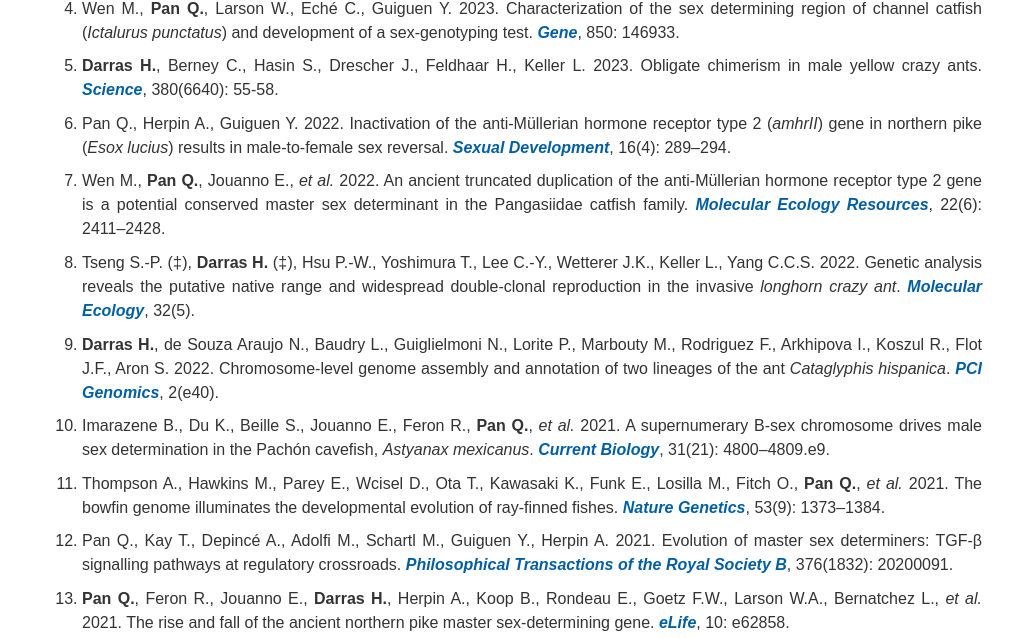
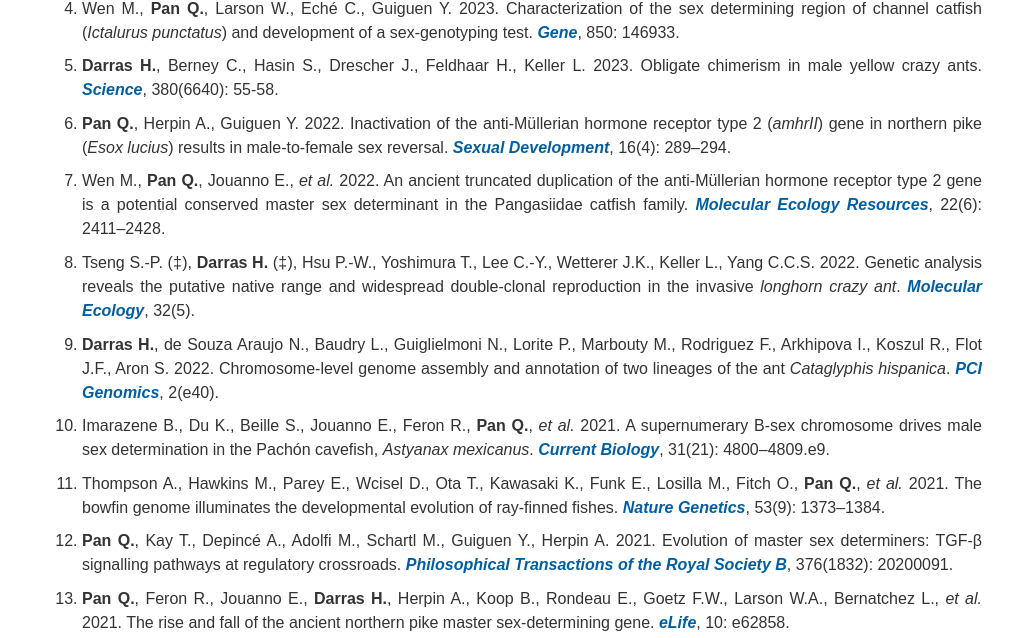
Before and after one commit to lab-darras/lab-darras.github.io, a Jekyll site: the page built from publications.md, in a window 1280 px wide and 900 px high, scrolled down 244 px. Shown: the part 145-783 px from the top of the window, without its empty margins (128-1142 px from the left). Built offline with Jekyll 4.4.1, drawn with Linux system fonts in a browser that asks for light colours; part of the change alters nothing that is shown.

Commit message:
Update publications.md

```diff
--- a/publications.md
+++ b/publications.md
@@ -6,9 +6,9 @@ title: Publications
 ## Publications
 
 <div id="pub-filter" style="margin-bottom:1.5rem; text-align:center;">
-  <button class="active" onclick="filterPubs('all', this)">All Publications</button>
-  <button onclick="filterPubs('pan', this)">Pan Lab</button>
-  <button onclick="filterPubs('darras', this)">Darras Lab</button>
+  <button data-filter="all">All Publications</button>
+  <button data-filter="pan">Pan Lab</button>
+  <button data-filter="darras">Darras Lab</button>
 </div>
 
 <ol id="pub-list">
@@ -22,7 +22,7 @@ title: Publications
   <li class="pub" data-author="darras"><span class="author">Darras H.</span>, Berney C., Hasin S., Drescher J., Feldhaar H., Keller L. 2023. Obligate chimerism in male yellow crazy ants. <span class="journal">Science</span>, 380(6640): 55-58.</li>
 
   <!-- 2022 -->
-  <li class="pub" data-author="pan">Pan Q., Herpin A., Guiguen Y. 2022. Inactivation of the anti-Müllerian hormone receptor type 2 (<em>amhrII</em>) gene in northern pike (<em>Esox lucius</em>) results in male-to-female sex reversal. <span class="journal">Sexual Development</span>, 16(4): 289–294.</li>
+  <li class="pub" data-author="pan"><span class="author">Pan Q.</span>, Herpin A., Guiguen Y. 2022. Inactivation of the anti-Müllerian hormone receptor type 2 (<em>amhrII</em>) gene in northern pike (<em>Esox lucius</em>) results in male-to-female sex reversal. <span class="journal">Sexual Development</span>, 16(4): 289–294.</li>
   <li class="pub" data-author="pan">Wen M., <span class="author">Pan Q.</span>, Jouanno E., <em>et al.</em> 2022. An ancient truncated duplication of the anti-Müllerian hormone receptor type 2 gene is a potential conserved master sex determinant in the Pangasiidae catfish family. <span class="journal">Molecular Ecology Resources</span>, 22(6): 2411–2428.</li>
   <li class="pub" data-author="darras">Tseng S.-P. (‡), <span class="author">Darras H.</span> (‡), Hsu P.-W., Yoshimura T., Lee C.-Y., Wetterer J.K., Keller L., Yang C.C.S. 2022. Genetic analysis reveals the putative native range and widespread double-clonal reproduction in the invasive <em>longhorn crazy ant</em>. <span class="journal">Molecular Ecology</span>, 32(5).</li>
   <li class="pub" data-author="darras"><span class="author">Darras H.</span>, de Souza Araujo N., Baudry L., Guiglielmoni N., Lorite P., Marbouty M., Rodriguez F., Arkhipova I., Koszul R., Flot J.F., Aron S. 2022. Chromosome-level genome assembly and annotation of two lineages of the ant <em>Cataglyphis hispanica</em>. <span class="journal">PCI Genomics</span>, 2(e40).</li>
@@ -30,7 +30,7 @@ title: Publications
   <!-- 2021 -->
   <li class="pub" data-author="pan">Imarazene B., Du K., Beille S., Jouanno E., Feron R., <span class="author">Pan Q.</span>, <em>et al.</em> 2021. A supernumerary B-sex chromosome drives male sex determination in the Pachón cavefish, <em>Astyanax mexicanus</em>. <span class="journal">Current Biology</span>, 31(21): 4800–4809.e9.</li>
   <li class="pub" data-author="pan">Thompson A., Hawkins M., Parey E., Wcisel D., Ota T., Kawasaki K., Funk E., Losilla M., Fitch O., <span class="author">Pan Q.</span>, <em>et al.</em> 2021. The bowfin genome illuminates the developmental evolution of ray-finned fishes. <span class="journal">Nature Genetics</span>, 53(9): 1373–1384.</li>
-  <li class="pub" data-author="pan">Pan Q., Kay T., Depincé A., Adolfi M., Schartl M., Guiguen Y., Herpin A. 2021. Evolution of master sex determiners: TGF-β signalling pathways at regulatory crossroads. <span class="journal">Philosophical Transactions of the Royal Society B</span>, 376(1832): 20200091.</li>
+  <li class="pub" data-author="pan"><span class="author">Pan Q.</span>, Kay T., Depincé A., Adolfi M., Schartl M., Guiguen Y., Herpin A. 2021. Evolution of master sex determiners: TGF-β signalling pathways at regulatory crossroads. <span class="journal">Philosophical Transactions of the Royal Society B</span>, 376(1832): 20200091.</li>
   <li class="pub" data-author="pan darras"><span class="author">Pan Q.</span>, Feron R., Jouanno E., <span class="author">Darras H.</span>, Herpin A., Koop B., Rondeau E., Goetz F.W., Larson W.A., Bernatchez L., <em>et al.</em> 2021. The rise and fall of the ancient northern pike master sex-determining gene. <span class="journal">eLife</span>, 10: e62858.</li>
   <li class="pub" data-author="pan">Feron R., <span class="author">Pan Q.</span>, Wen M., Imarazene B., <em>et al.</em> 2021. RADSex: a computational workflow to study sex determination using Restriction Site–Associated DNA sequencing data. <span class="journal">Molecular Ecology Resources</span>, 21(5): 1715–1731.</li>
   <li class="pub" data-author="darras">Bujan J., Charavel E., Bates O.K., Gippet J.M.W., <span class="author">Darras H.</span>, Lebas C., Bertelsmeier C. 2021. Increased acclimation ability accompanies a thermal niche shift of a recent invasion. <span class="journal">Journal of Animal Ecology</span>, 90(2): 483-491.</li>
@@ -71,20 +71,34 @@ title: Publications
 <p>‡ equal contributions</p>
 
 <script>
-function filterPubs(author, button) {
+function applyFilter(author) {
   const pubs = document.querySelectorAll('#pub-list .pub');
   pubs.forEach(pub => {
-    if (author === 'all') {
-      pub.style.display = 'list-item';
-    } else {
-      const tags = pub.getAttribute('data-author').split(' ');
-      pub.style.display = tags.includes(author) ? 'list-item' : 'none';
-    }
+    const tags = (pub.dataset.author || '').split(/\s+/);
+    pub.style.display = (author === 'all' || tags.includes(author)) ? 'list-item' : 'none';
   });
 
-  document.querySelectorAll('#pub-filter button').forEach(btn => btn.classList.remove('active'));
-  button.classList.add('active');
+  document.querySelectorAll('#pub-filter button').forEach(btn => {
+    btn.classList.toggle('active', btn.dataset.filter === author);
+  });
 }
+
+function initFilterFromHash() {
+  const hash = (location.hash || '').replace('#','');
+  const author = ['pan','darras','all'].includes(hash) ? hash : 'all';
+  applyFilter(author);
+}
+
+document.addEventListener('click', (e) => {
+  if (e.target.matches('#pub-filter button')) {
+    const author = e.target.dataset.filter;
+    applyFilter(author);
+    history.replaceState(null, '', '#'+author);
+  }
+});
+
+window.addEventListener('DOMContentLoaded', initFilterFromHash);
+window.addEventListener('hashchange', initFilterFromHash);
 </script>
 
 <style>
@@ -98,9 +112,7 @@ function filterPubs(author, button) {
   border-radius: 4px 4px 0 0;
   transition: background 0.2s, border-color 0.2s;
 }
-#pub-filter button:hover {
-  background: #eaeaea;
-}
+#pub-filter button:hover { background: #eaeaea; }
 #pub-filter button.active {
   background: #fff;
   border: 1px solid #0077cc;
@@ -111,7 +123,7 @@ function filterPubs(author, button) {
 #pub-list {
   max-width: 900px;
   margin: 0 auto;
-  text-align: justify;  /* ✅ justified */
+  text-align: justify;
 }
 #pub-list li {
   margin-bottom: 0.6rem;
```
